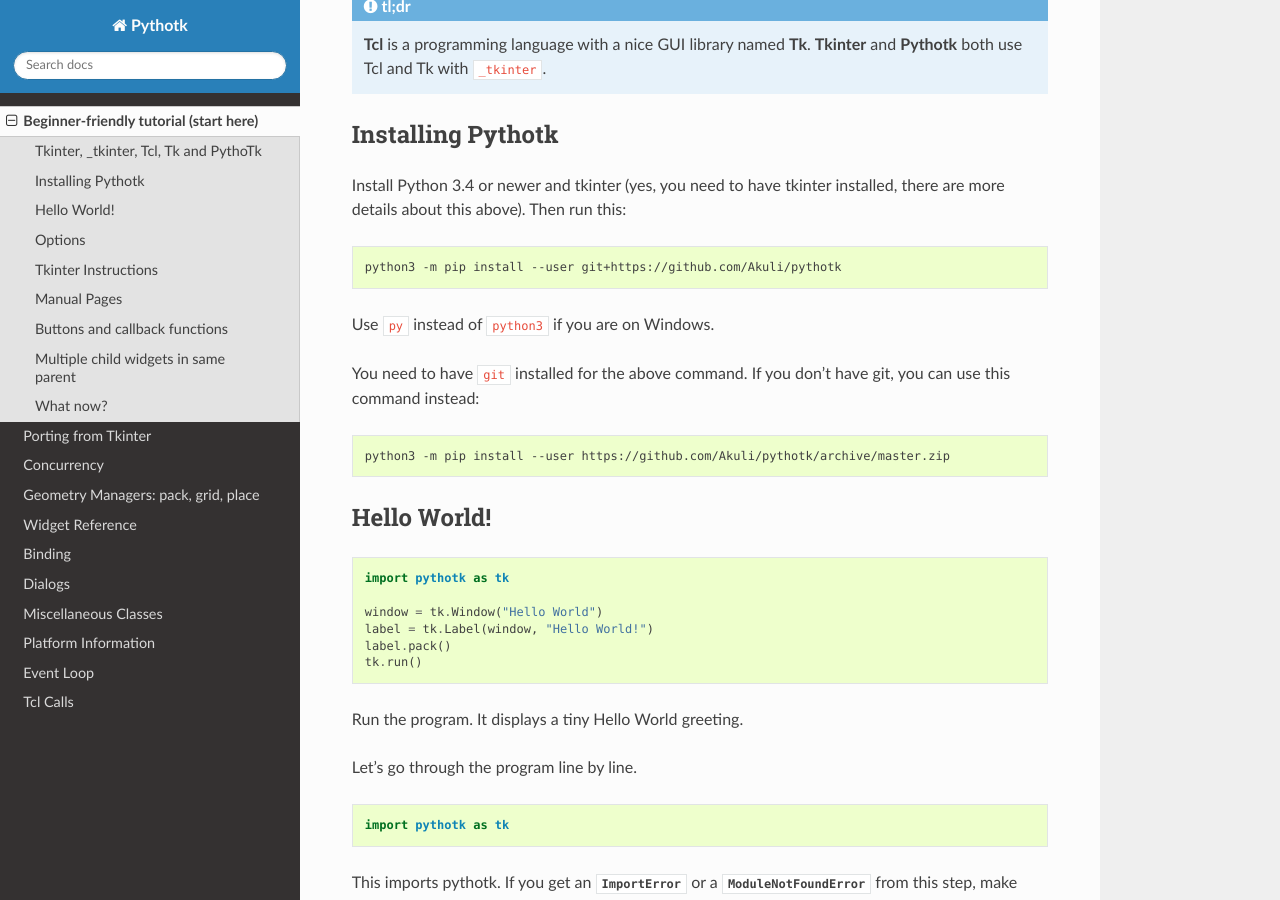
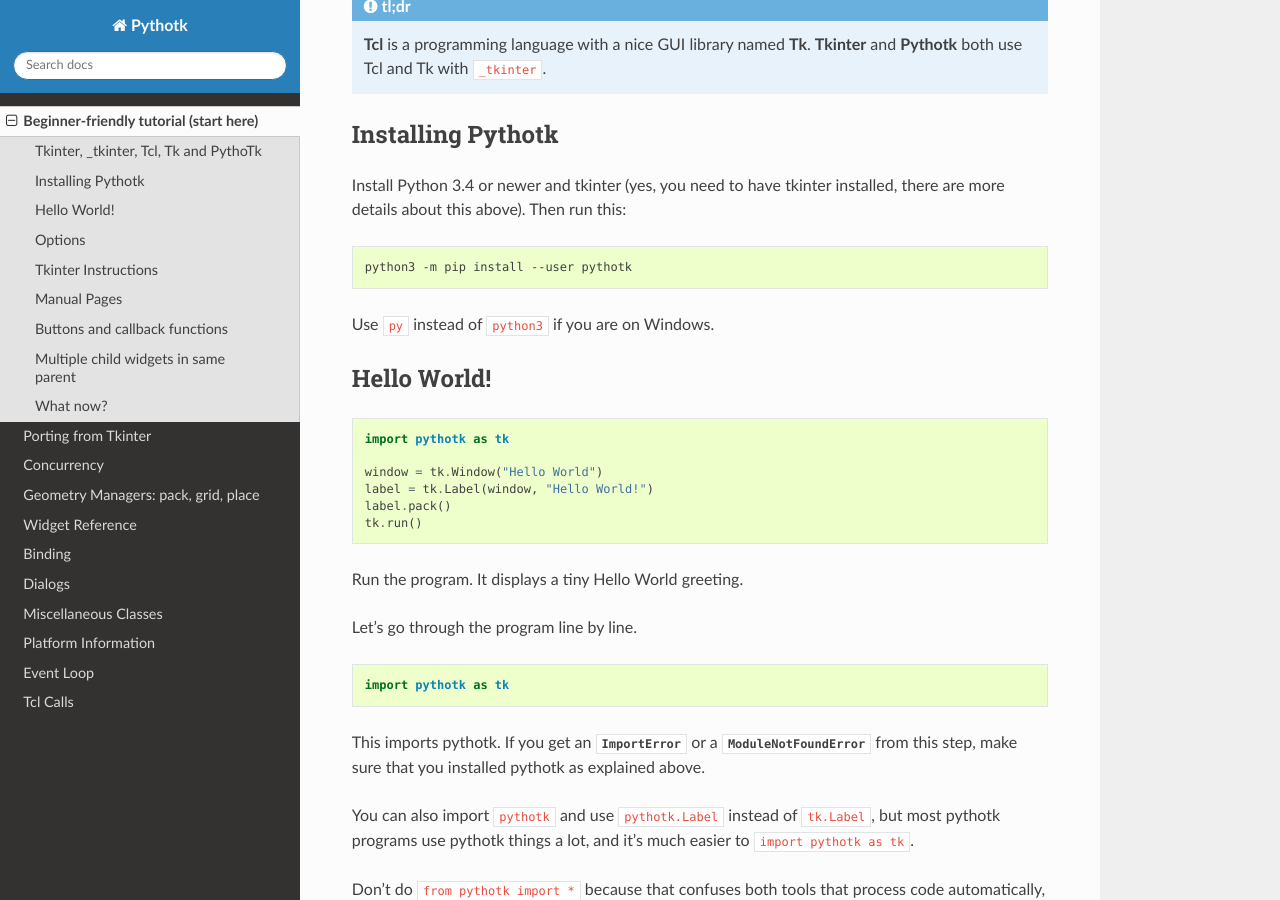
Before and after one commit to Akuli/teek, a Sphinx documentation site: the page built from docs/tutorial.rst, in a window 1280 px wide and 900 px high, scrolled down 859 px. Built offline with Sphinx 7.4.7 and the Read the Docs theme 2.0.0, drawn with Linux system fonts in a browser that asks for light colours.

Commit message:
it is on pypi

```diff
--- a/docs/tutorial.rst
+++ b/docs/tutorial.rst
@@ -50,16 +50,9 @@ installed, there are more details about this above). Then run this:
 
 .. code-block:: none
 
-    python3 -m pip install --user git+https://github.com/Akuli/pythotk
+    python3 -m pip install --user pythotk
 
 Use ``py`` instead of ``python3`` if you are on Windows.
-
-You need to have ``git`` installed for the above command. If you don't have
-git, you can use this command instead:
-
-.. code-block:: none
-
-    python3 -m pip install --user https://github.com/Akuli/pythotk/archive/master.zip
 
 
 Hello World!
```
